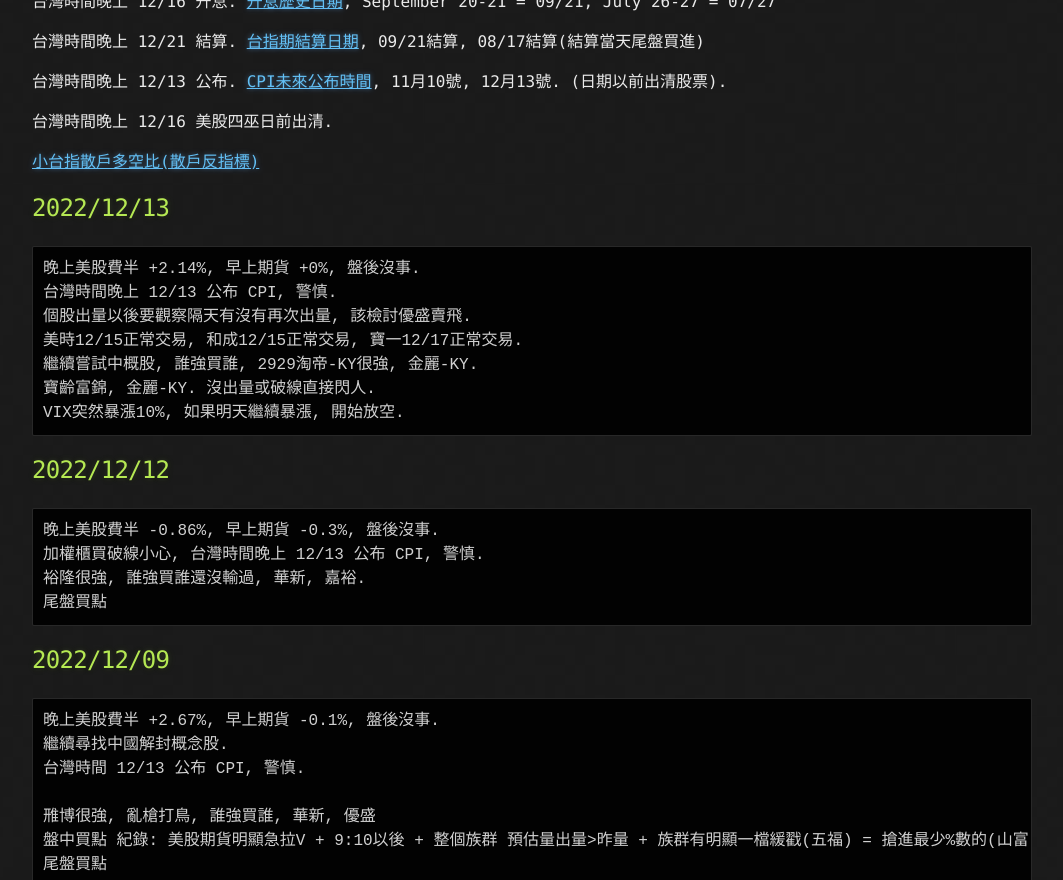
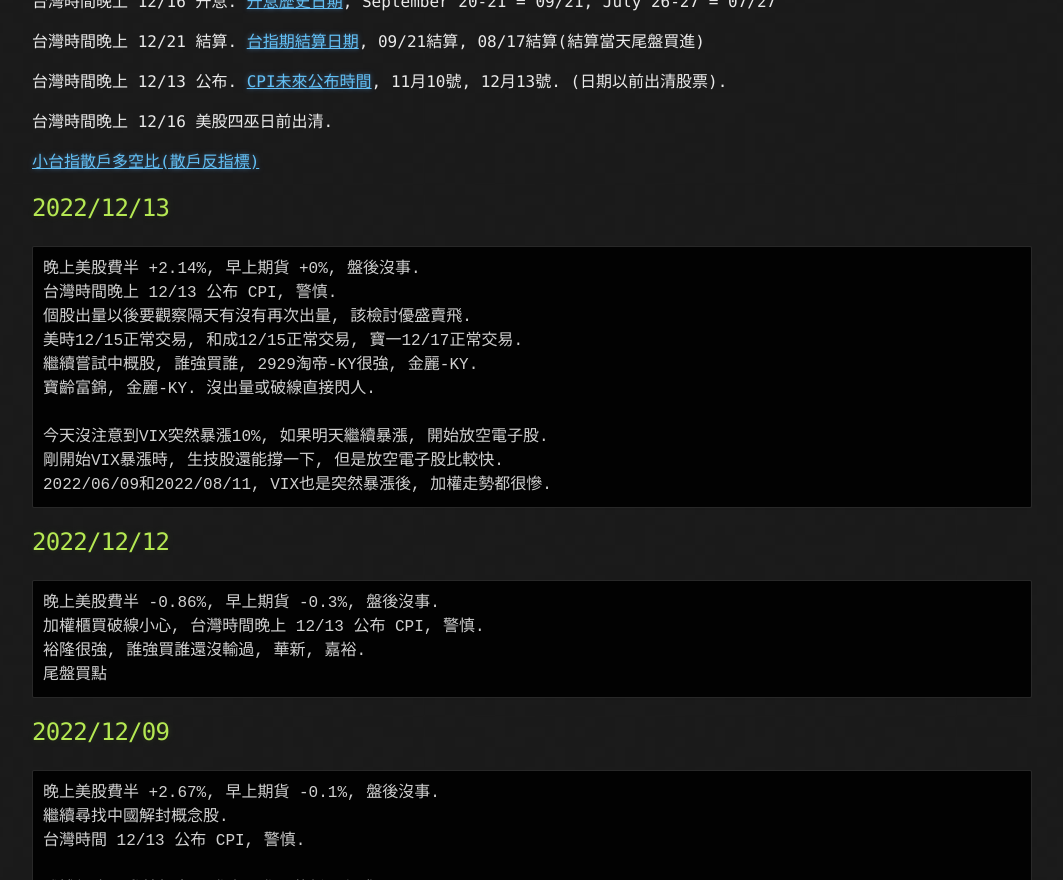
Before and after one commit to lepg5487/Stock_God, a Jekyll site: the page built from index.md, in a window 1280 px wide and 900 px high, scrolled down 348 px, cut to the strip 0-880 px from the top of the window. Shown: the whole strip, without its empty margins (108-1171 px from the left). Built offline with Jekyll 4.4.1, drawn with Linux system fonts in a browser that asks for light colours; our own code applies the rules of GitHub Pages for plain Markdown files.

Commit message:
Update index.md

````diff
--- a/index.md
+++ b/index.md
@@ -24,7 +24,10 @@ layout: testlayouts
 美時12/15正常交易, 和成12/15正常交易, 寶一12/17正常交易.
 繼續嘗試中概股, 誰強買誰, 2929淘帝-KY很強, 金麗-KY.
 寶齡富錦, 金麗-KY. 沒出量或破線直接閃人.
-VIX突然暴漲10%, 如果明天繼續暴漲, 開始放空.
+
+今天沒注意到VIX突然暴漲10%, 如果明天繼續暴漲, 開始放空電子股.
+剛開始VIX暴漲時, 生技股還能撐一下, 但是放空電子股比較快.
+2022/06/09和2022/08/11, VIX也是突然暴漲後, 加權走勢都很慘.
 ```
 
 ## 2022/12/12
````
